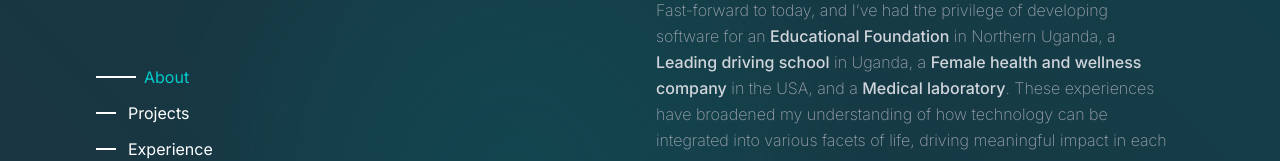
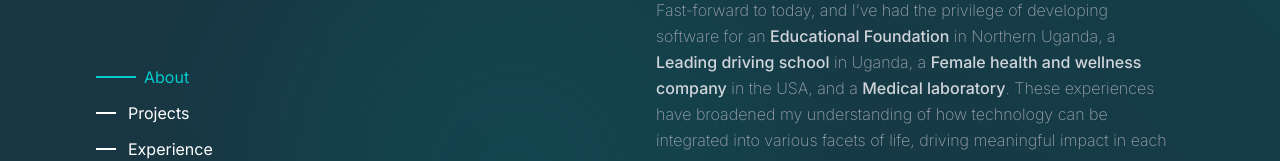
Before and after one commit to enoskyeza/portfolio, a Next.js app: page / in a window 1280 px wide. In both pictures the pointer is over the link "About". Shown: the part 257-418 px from the top of the page. Built offline with nearby package versions, Linux system fonts and the light colour scheme.

Commit message:
fix nav before element color

```diff
--- a/src/app/globals.css
+++ b/src/app/globals.css
@@ -163,9 +163,11 @@ body {
 
 .nav-link-custom:hover::before {
     width: 40px; /* Adjust the length of the stroke on hover */
+    background: rgb(var(--light-green));
 }
 
 .nav-link-custom.active::before {
+    background: rgb(var(--light-green));
     width: 40px; /* Maintain stroke length on active */
 }
 
```
